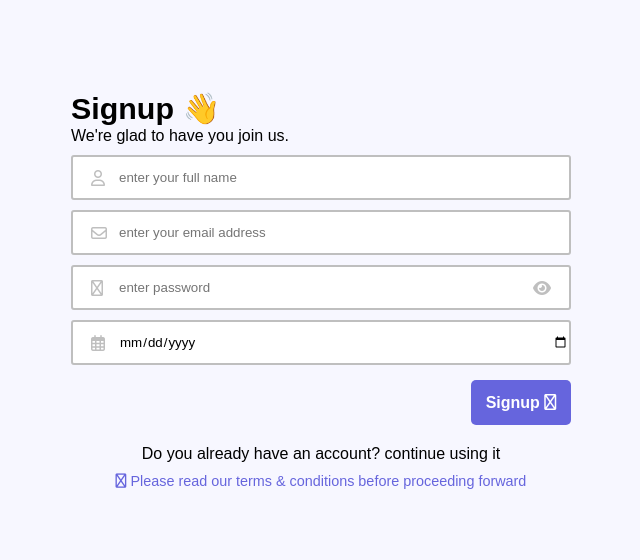
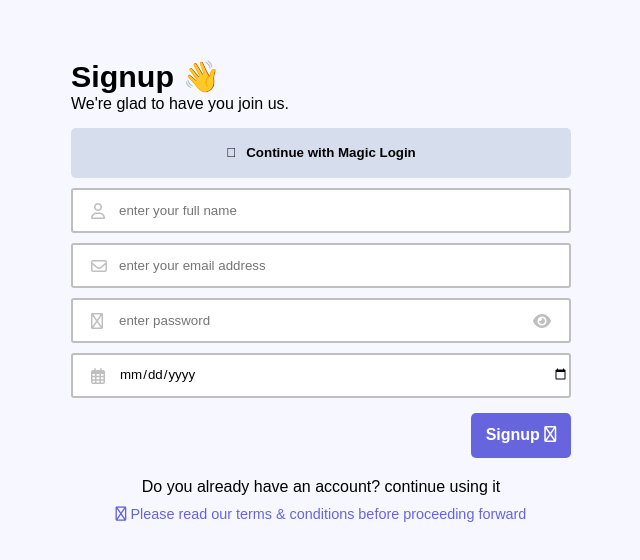
Before and after one commit to creative-tutorials/shopercase, a React (Vite) app: page /register in a window 1280 px wide. Shown: the part 110-670 px from the top of the page, without its empty margins (319-959 px from the left). Built offline with nearby package versions, Linux system fonts and the light colour scheme.

Commit message:
✨ 🐛 Fixed Bug & Added new features

```diff
--- a/src/pages/auth/Signup.tsx
+++ b/src/pages/auth/Signup.tsx
@@ -6,11 +6,12 @@ import lign from "../../styles/loginstyle.module.css";
 import { checkPswrdTypeState } from "../../functions/checkPswrdTypeState";
 import { CheckIfDeviceIsSupported } from "../../functions/CheckDeviceSupport";
 function SignUpComponent() {
-  let [limit, setlimit] = useState(0)
+  let [limit, setlimit] = useState(0);
+  const [confetiActive, setconfetiActive] = useState(false);
   useEffect(() => {
-    setlimit(limit++)
+    setlimit(limit++);
     limit > 1 ? null : CheckIfDeviceIsSupported();
-  }, [])
+  }, []);
   const FullName_input_value: any = useRef(),
     Email: any = useRef(),
     Password: any = useRef(),
@@ -30,10 +31,12 @@ function SignUpComponent() {
     const ageInMilleseconds = currentDate.getTime() - birthDate.getTime();
     const ageInYears = ageInMilleseconds / 31536000000;
     const age = Math.floor(ageInYears);
-    console.log(age)
+    console.log(age);
     age_storage.current = age;
   }
-
+  const signInWithMagicLink = async () => {
+    window.location.pathname = "/magic-login";
+  };
   const HandleAuthentication = async () => {
     const fullName = FullName_input_value.current.value;
     const EmailValue = Email.current.value;
@@ -58,7 +61,7 @@ function SignUpComponent() {
       if (response.ok) {
         const result = await response.json();
         StoreSession(result);
-        alert('account created successfully');
+        alert("account created successfully");
       } else {
         const result = await response.json();
         settoastisActive(true);
@@ -77,6 +80,12 @@ function SignUpComponent() {
         <div className={lign.viewbx_header}>
           <h2>Signup 👋</h2>
           <p>We're glad to have you join us.</p>
+        </div>
+        <div id={lign.magicLink_wrapper}>
+          <button id={lign.magicLink_OAuthButton} onClick={signInWithMagicLink}>
+            <i className="fa-duotone fa-wand-magic-sparkles"></i>
+            <span id={lign.mgtxt}>Continue with Magic Login</span>
+          </button>
         </div>
         <div id={lign.input_wrapper}>
           <input
@@ -146,6 +155,11 @@ function SignUpComponent() {
           </p>
         </div>
       </div>
+      {confetiActive ? (
+        <div id={lign.confeti}>
+          <img src="/Confeti.gif" alt="" />
+        </div>
+      ) : null}
     </div>
   );
 }
```
